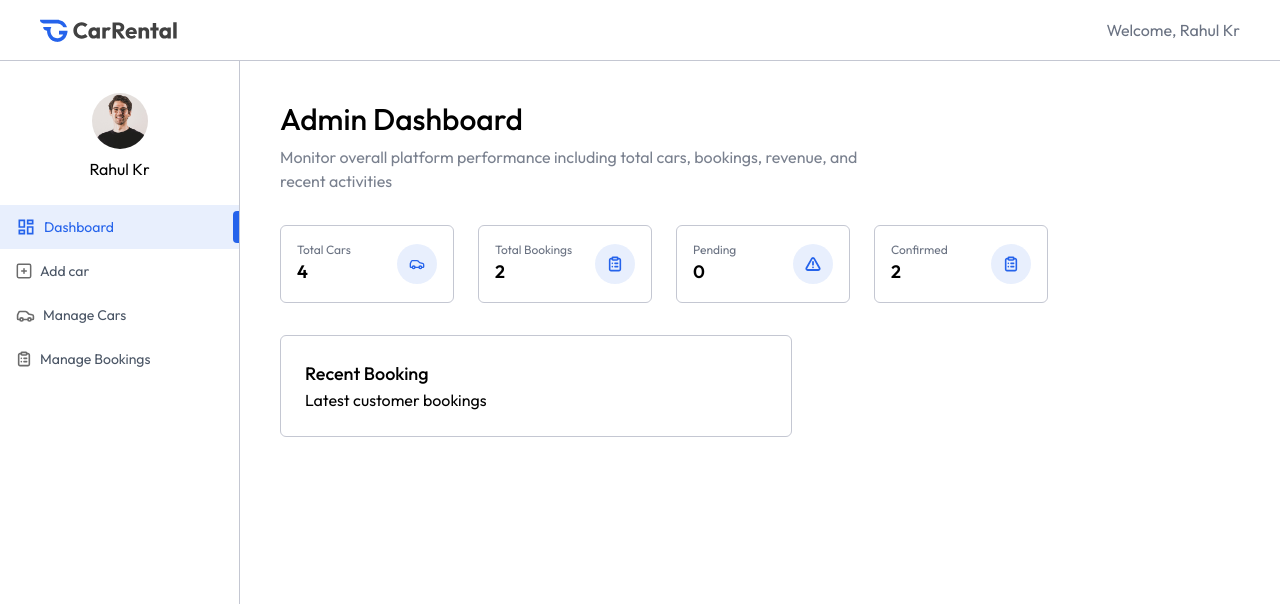
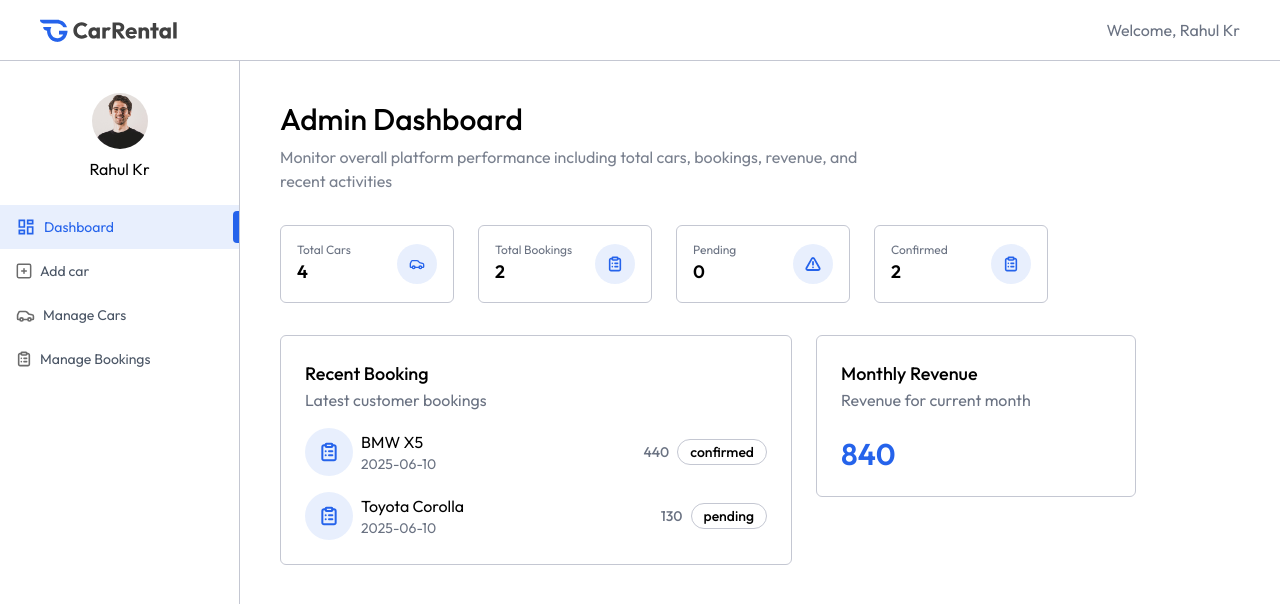
Before and after one commit to Rahulllkr/CarRental-fullStack-app, a React (Vite) app in the folder client/: page /owner in a window 1280 px wide. Shown: the top 604 px of the page. Built offline with nearby package versions, Linux system fonts and the light colour scheme.

Commit message:
admin dashboard comp.

```diff
--- a/client/src/pages/owner/Dashboard.jsx
+++ b/client/src/pages/owner/Dashboard.jsx
@@ -3,6 +3,8 @@
 import Title from '../../components/owner/Title'
 
 const Dashboard = () => {
+
+    const currency = import.meta.env.VITE_CURRENCY
     const [data,setData] = useState({
         totalCars:0,
         totalBookings:0,
@@ -47,11 +49,34 @@
             {/* Recent Bookings */}
             <div className='p-4 md:p-6 border border-borderColor rounded-md max-w-lg w-full'>
                 <h1 className='text-lg font-medium'>Recent Booking</h1>
-                <p>Latest customer bookings</p>
+                <p className='text-gray-500'>Latest customer bookings</p>
+                {
+                    data.recentBookings.map((booking,index) => (
+                        <div className='mt-4 flex items-center justify-between ' key={index}>
+                            <div className='flex items-center gap-2'>
+                                <div className='hidden md:flex items-center justify-center w-12 h-12 rounded-full bg-primary/10'>
+                                    <img className='h-5 w-5' src={assets.listIconColored} alt="" />
+                                </div>
+                                <div>
+                                    <p>{booking.car.brand} {booking.car.model}</p>
+                                    <p className='text-sm text-gray-500'>{booking.createdAt.split("T")[0]}</p>
+                                </div>
+                            </div>
+                            <div className='flex items-center gap-2 font-medium'>
+                                <p className='text-sm text-gray-500'>{currency}{booking.price}</p>
+                                <p className='px-3 py-0.5 border border-borderColor rounded-full text-sm'>{booking.status}</p>
+                            </div>
+                        </div>
+                    ))
+                }
             </div>
 
             {/* Monthly Revenue */}
-            <div></div>
+            <div className='p-4 md:p-6 mb-6 border border-borderColor rounded-md w-full md:max-w-xs'>
+                <h1 className='text-lg font-medium'>Monthly Revenue</h1>
+                <p className='text-gray-500'>Revenue for current month</p>
+                <p className='text-3xl mt-6 font-semibold text-primary'>{currency}{data.monthlyRevenue}</p>
+            </div>
         </div>
 
     </div>
```
